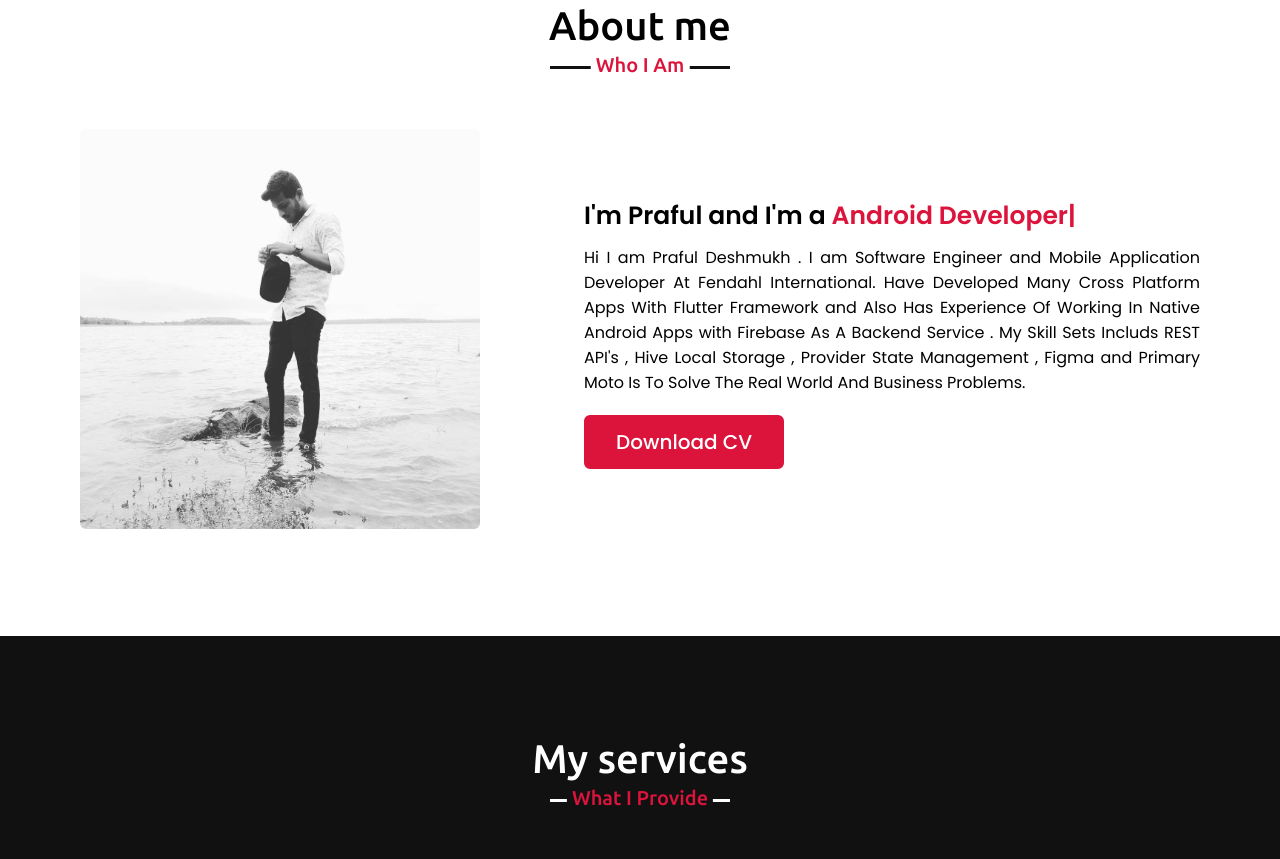
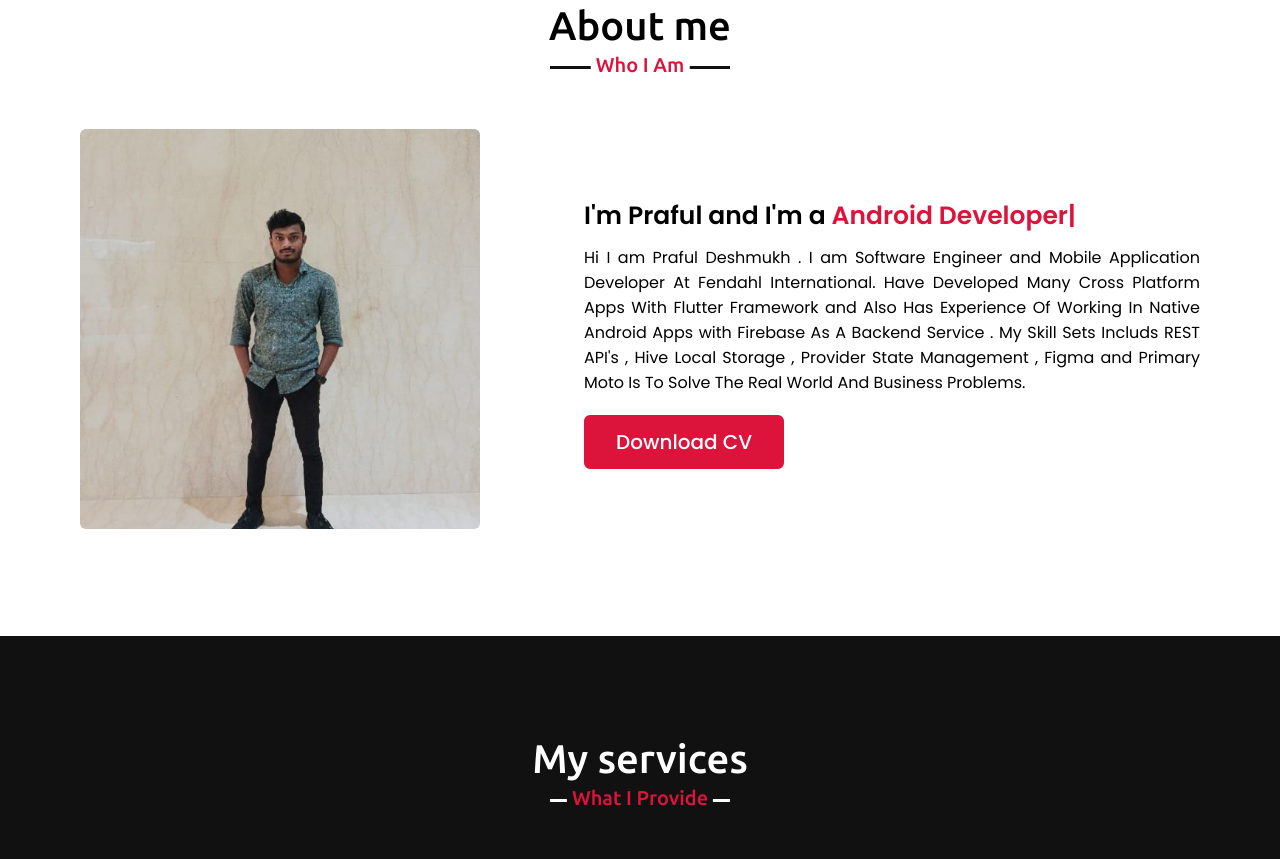
Before and after one commit to PRAFULDESHMUKH0435/static-website, a plain HTML site: page index.html in a window 1280 px wide. Shown: the part 897-1756 px from the top of the page. Drawn offline with nearby package versions, Linux system fonts and the light colour scheme.

Commit message:
Update index.html

```diff
--- a/index.html
+++ b/index.html
@@ -54,7 +54,7 @@
             <h2 class="title">About me</h2>
             <div class="about-content">
                 <div class="column left">
-                    <img src="images/IMG_20200815_195155_927.jpg" alt="">
+                    <img src="images/profile_img.jpeg" alt="">
                 </div>
                 <div class="column right">
                     <div class="text">I'm Praful and I'm a <span class="typing-2"></span></div>
```
